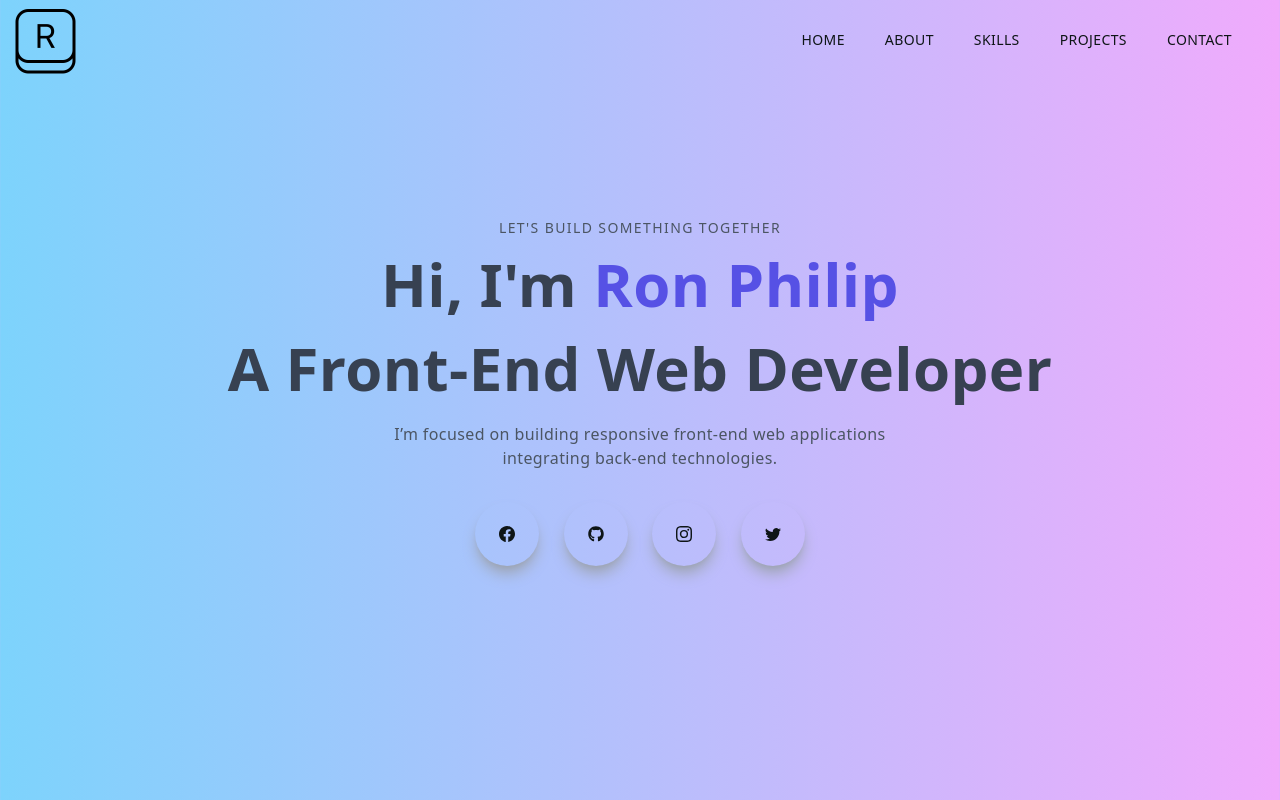
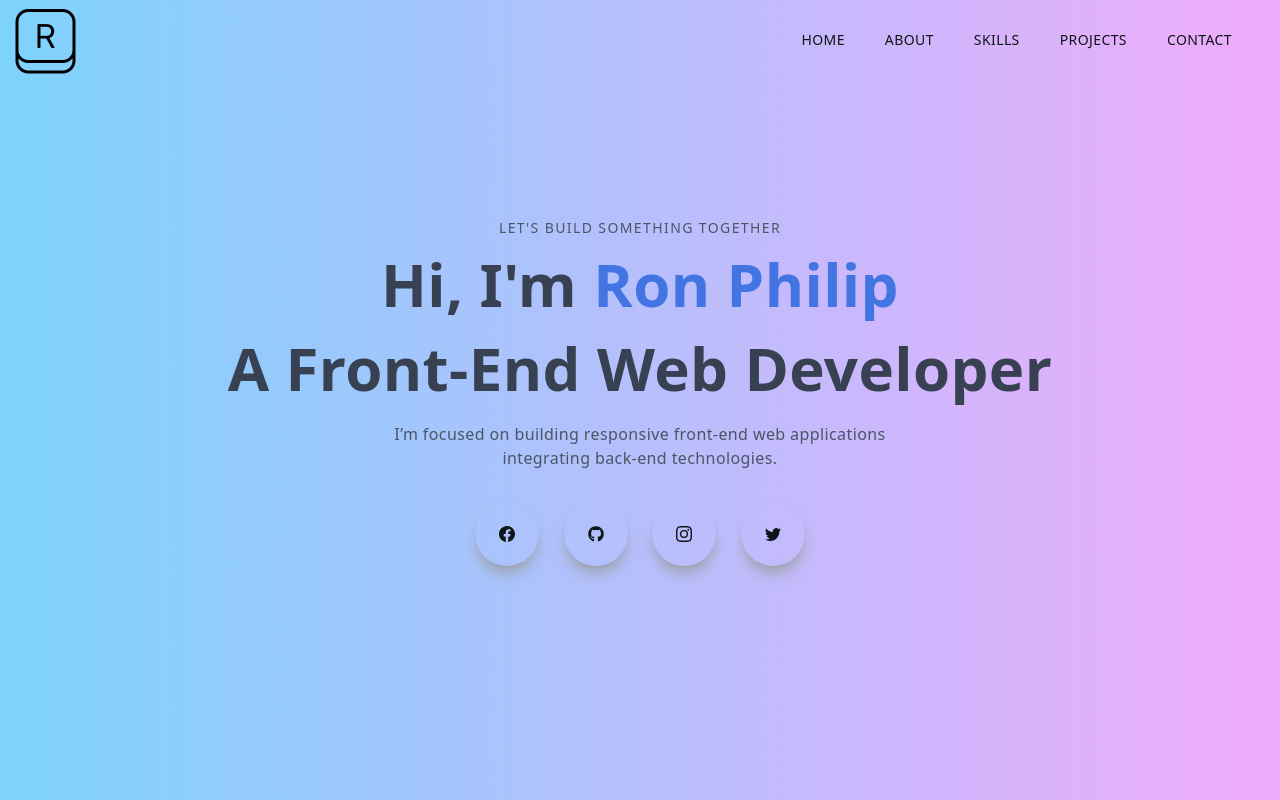
Before and after one commit to ronphilip25/my-final-portfolio, a Next.js app: page / in a window 1280 px wide. Shown: the top 800 px of the page. Built offline with nearby package versions, Linux system fonts and the light colour scheme.

Commit message:
8th commit

```diff
--- a/components/Main.jsx
+++ b/components/Main.jsx
@@ -11,7 +11,7 @@ const Main = () => {
             LET&#39;S BUILD SOMETHING TOGETHER
           </p>
           <h1 className='py-4 text-gray-700'>
-            Hi, I&#39;m <span className='text-[#5651e5]'> Ron Philip</span>
+            Hi, I&#39;m <span className='text-[#4274e2]'> Ron Philip</span>
           </h1>
           <h1 className='py-2 text-gray-700'>A Front-End Web Developer</h1>
           <p className='py-4 text-gray-600 sm:max-w-[70%] m-auto'>
```
